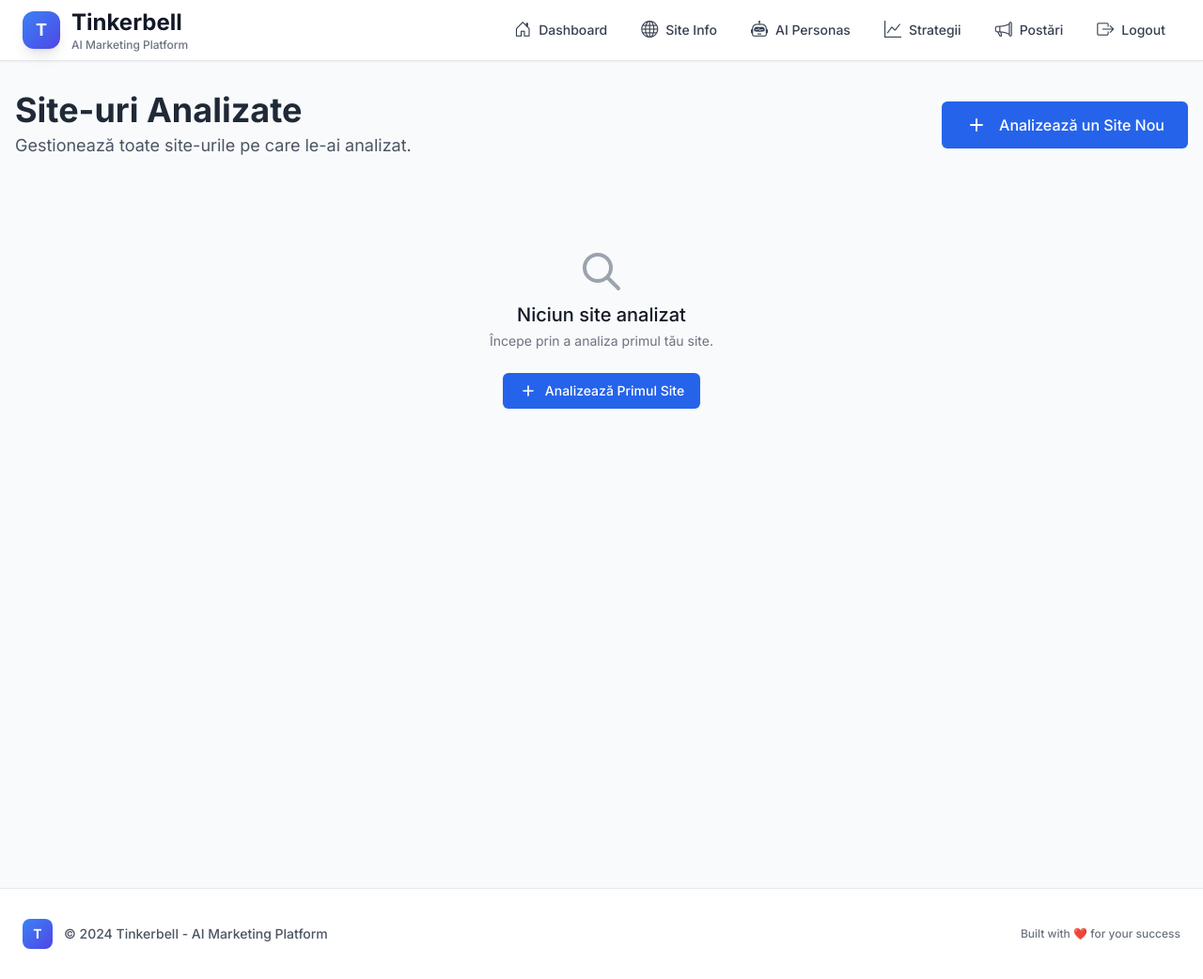
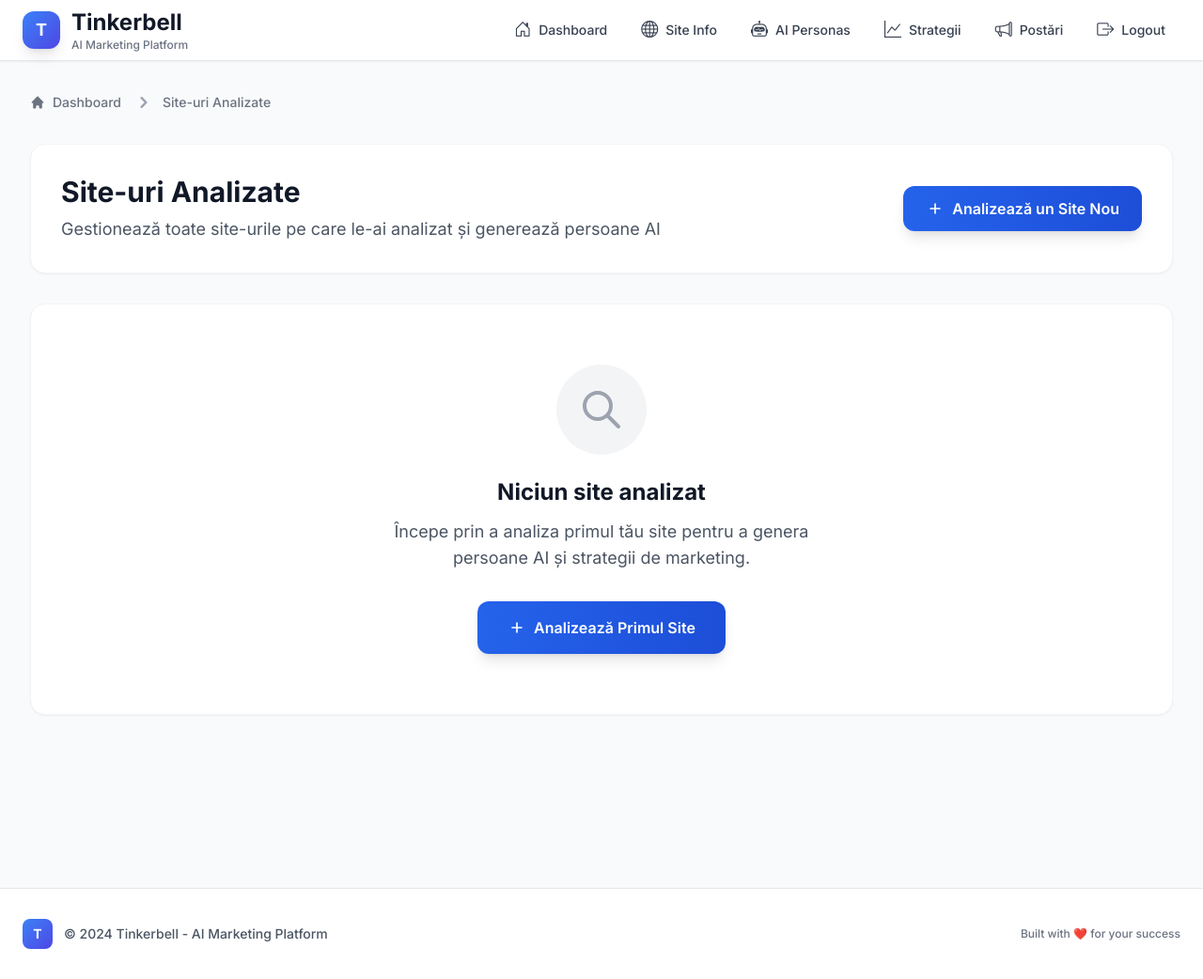
Before and after one commit to Nasalciuc/26-Team, a Django app: page /sites/ in a window 1280 px wide. Shown: the whole page at 94% size. Run offline with Django 4.2, Linux system fonts and the light colour scheme; the visitor is signed in with stand-in values (Sample User, id 1); data that the repository does not hold is empty; some libraries are stand-ins or nearby versions.

Commit message:
Redesign sites list page with modern white theme and improved UX

```diff
--- a/templates/auth_app/site_list.html
+++ b/templates/auth_app/site_list.html
@@ -3,84 +3,144 @@
 {% block title %}Site-uri Analizate - {{ block.super }}{% endblock %}
 
 {% block content %}
-<div class="container mx-auto px-4 py-8">
+<div class="min-h-screen bg-gray-50">
+    <div class="max-w-7xl mx-auto px-4 sm:px-6 lg:px-8 py-8">
+        <!-- Breadcrumb -->
+        <nav class="flex mb-8" aria-label="Breadcrumb">
+            <ol class="inline-flex items-center space-x-1 md:space-x-3">
+                <li class="inline-flex items-center">
+                    <a href="{% url 'auth_app:dashboard' %}" class="inline-flex items-center text-sm font-medium text-gray-500 hover:text-gray-700 transition-colors">
+                        <svg class="w-4 h-4 mr-2" fill="currentColor" viewBox="0 0 20 20" xmlns="http://www.w3.org/2000/svg">
+                            <path d="M10.707 2.293a1 1 0 00-1.414 0l-7 7a1 1 0 001.414 1.414L4 10.414V17a1 1 0 001 1h2a1 1 0 001-1v-2a1 1 0 011-1h2a1 1 0 011 1v2a1 1 0 001 1h2a1 1 0 001-1v-6.586l.293.293a1 1 0 001.414-1.414l-7-7z"></path>
+                        </svg>
+                        Dashboard
+                    </a>
+                </li>
+                <li>
+                    <div class="flex items-center">
+                        <svg class="w-6 h-6 text-gray-400" fill="currentColor" viewBox="0 0 20 20" xmlns="http://www.w3.org/2000/svg">
+                            <path fill-rule="evenodd" d="M7.293 14.707a1 1 0 010-1.414L10.586 10 7.293 6.707a1 1 0 011.414-1.414l4 4a1 1 0 010 1.414l-4 4a1 1 0 01-1.414 0z" clip-rule="evenodd"></path>
+                        </svg>
+                        <span class="ml-1 text-sm font-medium text-gray-500 md:ml-2">Site-uri Analizate</span>
+                    </div>
+                </li>
+            </ol>
+        </nav>
+
         <!-- Header -->
-    <div class="flex flex-col md:flex-row justify-between items-center mb-8">
-        <div>
-            <h1 class="text-3xl md:text-4xl font-bold text-gray-800 dark:text-white">Site-uri Analizate</h1>
-            <p class="text-lg text-gray-600 dark:text-gray-300 mt-1">Gestionează toate site-urile pe care le-ai analizat.</p>
+        <div class="bg-white rounded-2xl shadow-sm border border-gray-100 p-8 mb-8">
+            <div class="flex flex-col lg:flex-row justify-between items-start lg:items-center">
+                <div class="mb-6 lg:mb-0">
+                    <h1 class="text-3xl font-bold text-gray-900 mb-2">Site-uri Analizate</h1>
+                    <p class="text-lg text-gray-600">Gestionează toate site-urile pe care le-ai analizat și generează persoane AI</p>
                 </div>
-        <a href="{% url 'auth_app:scraping' %}" class="mt-4 md:mt-0 inline-flex items-center px-6 py-3 border border-transparent text-base font-medium rounded-md shadow-sm text-white bg-blue-600 hover:bg-blue-700 focus:outline-none focus:ring-2 focus:ring-offset-2 focus:ring-blue-500 transition-transform transform hover:scale-105">
-            <svg class="w-6 h-6 mr-3" fill="none" stroke="currentColor" viewBox="0 0 24 24" xmlns="http://www.w3.org/2000/svg"><path stroke-linecap="round" stroke-linejoin="round" stroke-width="2" d="M12 6v6m0 0v6m0-6h6m-6 0H6"></path></svg>
+                <a href="{% url 'auth_app:scraping' %}" class="inline-flex items-center px-6 py-3 bg-gradient-to-r from-blue-600 to-blue-700 text-white font-semibold rounded-xl shadow-lg hover:shadow-xl transform hover:scale-105 transition-all duration-200">
+                    <svg class="w-5 h-5 mr-2" fill="none" stroke="currentColor" viewBox="0 0 24 24" xmlns="http://www.w3.org/2000/svg">
+                        <path stroke-linecap="round" stroke-linejoin="round" stroke-width="2" d="M12 6v6m0 0v6m0-6h6m-6 0H6"></path>
+                    </svg>
                     Analizează un Site Nou
                 </a>
             </div>
+        </div>
+
+        <!-- Sites Content -->
+        {% if sites %}
+        <div class="bg-white rounded-2xl shadow-sm border border-gray-100 overflow-hidden">
+            <!-- Table Header -->
+            <div class="px-8 py-6 border-b border-gray-100">
+                <div class="flex items-center justify-between">
+                    <h2 class="text-xl font-semibold text-gray-900">Toate Site-urile ({{ sites.count }})</h2>
+                    <div class="flex items-center space-x-2">
+                        <span class="text-sm text-gray-500">Filtrează:</span>
+                        <select class="text-sm border border-gray-200 rounded-lg px-3 py-1.5 focus:outline-none focus:ring-2 focus:ring-blue-500 focus:border-transparent">
+                            <option>Toate</option>
+                            <option>Completate</option>
+                            <option>În proces</option>
+                            <option>Eșuate</option>
+                        </select>
+                    </div>
+                </div>
+            </div>
 
             <!-- Sites Table -->
-    {% if sites %}
-    <div class="bg-white dark:bg-gray-800 shadow-xl rounded-lg overflow-hidden">
             <div class="overflow-x-auto">
-            <table class="min-w-full divide-y divide-gray-200 dark:divide-gray-700">
-                <thead class="bg-gray-50 dark:bg-gray-700">
+                <table class="min-w-full divide-y divide-gray-100">
+                    <thead class="bg-gray-50">
                         <tr>
-                        <th scope="col" class="px-6 py-3 text-left text-xs font-medium text-gray-500 dark:text-gray-300 uppercase tracking-wider">Domain & URL</th>
-                        <th scope="col" class="px-6 py-3 text-left text-xs font-medium text-gray-500 dark:text-gray-300 uppercase tracking-wider">Titlu</th>
-                        <th scope="col" class="px-6 py-3 text-left text-xs font-medium text-gray-500 dark:text-gray-300 uppercase tracking-wider">Status</th>
-                        <th scope="col" class="px-6 py-3 text-left text-xs font-medium text-gray-500 dark:text-gray-300 uppercase tracking-wider">Data Analizei</th>
-                        <th scope="col" class="px-6 py-3 text-center text-xs font-medium text-gray-500 dark:text-gray-300 uppercase tracking-wider">Acțiuni</th>
+                            <th scope="col" class="px-8 py-4 text-left text-xs font-semibold text-gray-600 uppercase tracking-wider">Site & URL</th>
+                            <th scope="col" class="px-6 py-4 text-left text-xs font-semibold text-gray-600 uppercase tracking-wider">Titlu</th>
+                            <th scope="col" class="px-6 py-4 text-left text-xs font-semibold text-gray-600 uppercase tracking-wider">Status</th>
+                            <th scope="col" class="px-6 py-4 text-left text-xs font-semibold text-gray-600 uppercase tracking-wider">Data Analizei</th>
+                            <th scope="col" class="px-6 py-4 text-center text-xs font-semibold text-gray-600 uppercase tracking-wider">Acțiuni</th>
                         </tr>
                     </thead>
-                <tbody class="bg-white dark:bg-gray-800 divide-y divide-gray-200 dark:divide-gray-700">
+                    <tbody class="bg-white divide-y divide-gray-50">
                         {% for site in sites %}
-                    <tr class="hover:bg-gray-50 dark:hover:bg-gray-700/50 transition-colors duration-150">
-                        <td class="px-6 py-4 whitespace-nowrap">
+                        <tr class="hover:bg-gray-50 transition-colors duration-150">
+                            <td class="px-8 py-6">
                                 <div class="flex items-center">
-                                <div class="flex-shrink-0 h-10 w-10 flex items-center justify-center bg-gray-100 dark:bg-gray-900 rounded-full">
-                                    <svg class="h-6 w-6 text-blue-500" fill="none" stroke="currentColor" viewBox="0 0 24 24" xmlns="http://www.w3.org/2000/svg"><path stroke-linecap="round" stroke-linejoin="round" stroke-width="2" d="M21 12a9 9 0 01-9 9m9-9a9 9 0 00-9-9m9 9H3m9 9a9 9 0 01-9-9m9 9V3m0 18a9 9 0 009-9m-9 9a9 9 0 00-9-9"></path></svg>
+                                    <div class="flex-shrink-0 h-12 w-12 flex items-center justify-center bg-gradient-to-br from-blue-50 to-blue-100 rounded-xl">
+                                        <svg class="h-6 w-6 text-blue-600" fill="none" stroke="currentColor" viewBox="0 0 24 24" xmlns="http://www.w3.org/2000/svg">
+                                            <path stroke-linecap="round" stroke-linejoin="round" stroke-width="2" d="M21 12a9 9 0 01-9 9m9-9a9 9 0 00-9-9m9 9H3m9 9a9 9 0 01-9-9m9 9V3m0 18a9 9 0 009-9m-9 9a9 9 0 00-9-9"></path>
+                                        </svg>
                                     </div>
                                     <div class="ml-4">
-                                    <div class="text-sm font-medium text-gray-900 dark:text-white">{{ site.domain }}</div>
-                                    <div class="text-sm text-gray-500 dark:text-gray-400">{{ site.url|truncatechars:40 }}</div>
+                                        <div class="text-sm font-semibold text-gray-900">{{ site.domain }}</div>
+                                        <div class="text-sm text-gray-500 mt-1">{{ site.url|truncatechars:50 }}</div>
                                     </div>
                                 </div>
                             </td>
-                        <td class="px-6 py-4 whitespace-nowrap">
-                            <div class="text-sm text-gray-900 dark:text-gray-200">{{ site.page_title|truncatechars:50|default:"Fără titlu" }}</div>
+                            <td class="px-6 py-6">
+                                <div class="text-sm text-gray-900 font-medium">{{ site.page_title|truncatechars:60|default:"Fără titlu" }}</div>
                             </td>
-                        <td class="px-6 py-4 whitespace-nowrap">
+                            <td class="px-6 py-6">
                                 {% if site.status == 'completed' %}
-                                <span class="px-3 py-1 inline-flex text-xs leading-5 font-semibold rounded-full bg-green-100 text-green-800 dark:bg-green-900 dark:text-green-200">
-                                    <svg class="w-4 h-4 mr-1.5" fill="currentColor" viewBox="0 0 20 20" xmlns="http://www.w3.org/2000/svg"><path fill-rule="evenodd" d="M10 18a8 8 0 100-16 8 8 0 000 16zm3.707-9.293a1 1 0 00-1.414-1.414L9 10.586 7.707 9.293a1 1 0 00-1.414 1.414l2 2a1 1 0 001.414 0l4-4z" clip-rule="evenodd"></path></svg>
+                                <span class="inline-flex items-center px-3 py-1.5 rounded-full text-xs font-semibold bg-green-100 text-green-800">
+                                    <svg class="w-3.5 h-3.5 mr-1.5" fill="currentColor" viewBox="0 0 20 20" xmlns="http://www.w3.org/2000/svg">
+                                        <path fill-rule="evenodd" d="M10 18a8 8 0 100-16 8 8 0 000 16zm3.707-9.293a1 1 0 00-1.414-1.414L9 10.586 7.707 9.293a1 1 0 00-1.414 1.414l2 2a1 1 0 001.414 0l4-4z" clip-rule="evenodd"></path>
+                                    </svg>
                                     Completat
                                 </span>
                                 {% elif site.status == 'failed' %}
-                                <span class="px-3 py-1 inline-flex text-xs leading-5 font-semibold rounded-full bg-red-100 text-red-800 dark:bg-red-900 dark:text-red-200">
-                                   <svg class="w-4 h-4 mr-1.5" fill="currentColor" viewBox="0 0 20 20" xmlns="http://www.w3.org/2000/svg"><path fill-rule="evenodd" d="M10 18a8 8 0 100-16 8 8 0 000 16zM8.707 7.293a1 1 0 00-1.414 1.414L8.586 10l-1.293 1.293a1 1 0 101.414 1.414L10 11.414l1.293 1.293a1 1 0 001.414-1.414L11.414 10l1.293-1.293a1 1 0 00-1.414-1.414L10 8.586 8.707 7.293z" clip-rule="evenodd"></path></svg>
+                                <span class="inline-flex items-center px-3 py-1.5 rounded-full text-xs font-semibold bg-red-100 text-red-800">
+                                    <svg class="w-3.5 h-3.5 mr-1.5" fill="currentColor" viewBox="0 0 20 20" xmlns="http://www.w3.org/2000/svg">
+                                        <path fill-rule="evenodd" d="M10 18a8 8 0 100-16 8 8 0 000 16zM8.707 7.293a1 1 0 00-1.414 1.414L8.586 10l-1.293 1.293a1 1 0 101.414 1.414L10 11.414l1.293 1.293a1 1 0 001.414-1.414L11.414 10l1.293-1.293a1 1 0 00-1.414-1.414L10 8.586 8.707 7.293z" clip-rule="evenodd"></path>
+                                    </svg>
                                     Eșuat
                                 </span>
                                 {% else %}
-                                <span class="px-3 py-1 inline-flex text-xs leading-5 font-semibold rounded-full bg-yellow-100 text-yellow-800 dark:bg-yellow-900 dark:text-yellow-200">
-                                    <svg class="animate-spin h-4 w-4 mr-1.5 text-yellow-600" xmlns="http://www.w3.org/2000/svg" fill="none" viewBox="0 0 24 24"><circle class="opacity-25" cx="12" cy="12" r="10" stroke="currentColor" stroke-width="4"></circle><path class="opacity-75" fill="currentColor" d="M4 12a8 8 0 018-8V0C5.373 0 0 5.373 0 12h4zm2 5.291A7.962 7.962 0 014 12H0c0 3.042 1.135 5.824 3 7.938l3-2.647z"></path></svg>
+                                <span class="inline-flex items-center px-3 py-1.5 rounded-full text-xs font-semibold bg-yellow-100 text-yellow-800">
+                                    <svg class="animate-spin h-3.5 w-3.5 mr-1.5" xmlns="http://www.w3.org/2000/svg" fill="none" viewBox="0 0 24 24">
+                                        <circle class="opacity-25" cx="12" cy="12" r="10" stroke="currentColor" stroke-width="4"></circle>
+                                        <path class="opacity-75" fill="currentColor" d="M4 12a8 8 0 018-8V0C5.373 0 0 5.373 0 12h4zm2 5.291A7.962 7.962 0 014 12H0c0 3.042 1.135 5.824 3 7.938l3-2.647z"></path>
+                                    </svg>
                                     În Proces...
                                 </span>
                                 {% endif %}
                             </td>
-                        <td class="px-6 py-4 whitespace-nowrap text-sm text-gray-500 dark:text-gray-400">
-                            <div>{{ site.scraped_at|date:"d M Y" }}</div>
-                            <div class="text-xs">{{ site.scraped_at|date:"H:i" }}</div>
+                            <td class="px-6 py-6">
+                                <div class="text-sm text-gray-900 font-medium">{{ site.scraped_at|date:"d M Y" }}</div>
+                                <div class="text-xs text-gray-500 mt-1">{{ site.scraped_at|date:"H:i" }}</div>
                             </td>
-                        <td class="px-6 py-4 whitespace-nowrap text-center text-sm font-medium">
+                            <td class="px-6 py-6">
                                 <div class="flex items-center justify-center space-x-2">
-                                <a href="{% url 'auth_app:site_detail' site.id %}" class="text-blue-600 hover:text-blue-900 dark:text-blue-400 dark:hover:text-blue-200 p-2 rounded-full hover:bg-gray-100 dark:hover:bg-gray-700 transition" title="Vezi detalii">
-                                    <svg class="w-5 h-5" fill="none" stroke="currentColor" viewBox="0 0 24 24" xmlns="http://www.w3.org/2000/svg"><path stroke-linecap="round" stroke-linejoin="round" stroke-width="2" d="M15 12a3 3 0 11-6 0 3 3 0 016 0z"></path><path stroke-linecap="round" stroke-linejoin="round" stroke-width="2" d="M2.458 12C3.732 7.943 7.523 5 12 5c4.478 0 8.268 2.943 9.542 7-1.274 4.057-5.064 7-9.542 7-4.477 0-8.268-2.943-9.542-7z"></path></svg>
+                                    <a href="{% url 'auth_app:site_detail' site.id %}" class="p-2 text-gray-600 hover:text-blue-600 hover:bg-blue-50 rounded-lg transition-all duration-200" title="Vezi detalii">
+                                        <svg class="w-5 h-5" fill="none" stroke="currentColor" viewBox="0 0 24 24" xmlns="http://www.w3.org/2000/svg">
+                                            <path stroke-linecap="round" stroke-linejoin="round" stroke-width="2" d="M15 12a3 3 0 11-6 0 3 3 0 016 0z"></path>
+                                            <path stroke-linecap="round" stroke-linejoin="round" stroke-width="2" d="M2.458 12C3.732 7.943 7.523 5 12 5c4.478 0 8.268 2.943 9.542 7-1.274 4.057-5.064 7-9.542 7-4.477 0-8.268-2.943-9.542-7z"></path>
+                                        </svg>
                                     </a>
                                     {% if site.status == 'completed' %}
-                                <a href="{% url 'auth_app:export_site_data' site.id %}?format=json" class="text-green-600 hover:text-green-900 dark:text-green-400 dark:hover:text-green-200 p-2 rounded-full hover:bg-gray-100 dark:hover:bg-gray-700 transition" title="Export JSON">
-                                    <svg class="w-5 h-5" fill="none" stroke="currentColor" viewBox="0 0 24 24" xmlns="http://www.w3.org/2000/svg"><path stroke-linecap="round" stroke-linejoin="round" stroke-width="2" d="M4 16v1a3 3 0 003 3h10a3 3 0 003-3v-1m-4-4l-4 4m0 0l-4-4m4 4V4"></path></svg>
+                                    <a href="{% url 'auth_app:export_site_data' site.id %}?format=json" class="p-2 text-gray-600 hover:text-green-600 hover:bg-green-50 rounded-lg transition-all duration-200" title="Export JSON">
+                                        <svg class="w-5 h-5" fill="none" stroke="currentColor" viewBox="0 0 24 24" xmlns="http://www.w3.org/2000/svg">
+                                            <path stroke-linecap="round" stroke-linejoin="round" stroke-width="2" d="M4 16v1a3 3 0 003 3h10a3 3 0 003-3v-1m-4-4l-4 4m0 0l-4-4m4 4V4"></path>
+                                        </svg>
                                     </a>
                                     {% endif %}
-                                <a href="{% url 'auth_app:delete_site' site.id %}" class="text-red-600 hover:text-red-900 dark:text-red-400 dark:hover:text-red-200 p-2 rounded-full hover:bg-gray-100 dark:hover:bg-gray-700 transition" title="Șterge">
-                                    <svg class="w-5 h-5" fill="none" stroke="currentColor" viewBox="0 0 24 24" xmlns="http://www.w3.org/2000/svg"><path stroke-linecap="round" stroke-linejoin="round" stroke-width="2" d="M19 7l-.867 12.142A2 2 0 0116.138 21H7.862a2 2 0 01-1.995-1.858L5 7m5 4v6m4-6v6m1-10V4a1 1 0 00-1-1h-4a1 1 0 00-1 1v3M4 7h16"></path></svg>
+                                    <a href="{% url 'auth_app:delete_site' site.id %}" class="p-2 text-gray-600 hover:text-red-600 hover:bg-red-50 rounded-lg transition-all duration-200" title="Șterge">
+                                        <svg class="w-5 h-5" fill="none" stroke="currentColor" viewBox="0 0 24 24" xmlns="http://www.w3.org/2000/svg">
+                                            <path stroke-linecap="round" stroke-linejoin="round" stroke-width="2" d="M19 7l-.867 12.142A2 2 0 0116.138 21H7.862a2 2 0 01-1.995-1.858L5 7m5 4v6m4-6v6m1-10V4a1 1 0 00-1-1h-4a1 1 0 00-1 1v3M4 7h16"></path>
+                                        </svg>
                                     </a>
                                 </div>
                             </td>
@@ -92,17 +152,22 @@
         </div>
         {% else %}
         <!-- Empty State -->
-    <div class="text-center py-16">
-        <svg class="mx-auto h-12 w-12 text-gray-400" fill="none" stroke="currentColor" viewBox="0 0 24 24" xmlns="http://www.w3.org/2000/svg"><path stroke-linecap="round" stroke-linejoin="round" stroke-width="2" d="M21 21l-6-6m2-5a7 7 0 11-14 0 7 7 0 0114 0z"></path></svg>
-        <h3 class="mt-2 text-xl font-medium text-gray-900 dark:text-white">Niciun site analizat</h3>
-        <p class="mt-1 text-sm text-gray-500 dark:text-gray-400">Începe prin a analiza primul tău site.</p>
-        <div class="mt-6">
-            <a href="{% url 'auth_app:scraping' %}" class="inline-flex items-center px-4 py-2 border border-transparent text-sm font-medium rounded-md shadow-sm text-white bg-blue-600 hover:bg-blue-700 focus:outline-none focus:ring-2 focus:ring-offset-2 focus:ring-blue-500">
-                <svg class="w-5 h-5 mr-2" fill="none" stroke="currentColor" viewBox="0 0 24 24" xmlns="http://www.w3.org/2000/svg"><path stroke-linecap="round" stroke-linejoin="round" stroke-width="2" d="M12 6v6m0 0v6m0-6h6m-6 0H6"></path></svg>
+        <div class="bg-white rounded-2xl shadow-sm border border-gray-100 p-16 text-center">
+            <div class="mx-auto w-24 h-24 bg-gray-100 rounded-full flex items-center justify-center mb-6">
+                <svg class="w-12 h-12 text-gray-400" fill="none" stroke="currentColor" viewBox="0 0 24 24" xmlns="http://www.w3.org/2000/svg">
+                    <path stroke-linecap="round" stroke-linejoin="round" stroke-width="2" d="M21 21l-6-6m2-5a7 7 0 11-14 0 7 7 0 0114 0z"></path>
+                </svg>
+            </div>
+            <h3 class="text-2xl font-bold text-gray-900 mb-3">Niciun site analizat</h3>
+            <p class="text-lg text-gray-600 mb-8 max-w-md mx-auto">Începe prin a analiza primul tău site pentru a genera persoane AI și strategii de marketing.</p>
+            <a href="{% url 'auth_app:scraping' %}" class="inline-flex items-center px-8 py-4 bg-gradient-to-r from-blue-600 to-blue-700 text-white font-semibold rounded-xl shadow-lg hover:shadow-xl transform hover:scale-105 transition-all duration-200">
+                <svg class="w-5 h-5 mr-2" fill="none" stroke="currentColor" viewBox="0 0 24 24" xmlns="http://www.w3.org/2000/svg">
+                    <path stroke-linecap="round" stroke-linejoin="round" stroke-width="2" d="M12 6v6m0 0v6m0-6h6m-6 0H6"></path>
+                </svg>
                 Analizează Primul Site
             </a>
         </div>
-    </div>
         {% endif %}
     </div>
+</div>
 {% endblock %}
```
Lines whose indentation alone changed are shown as unchanged.
